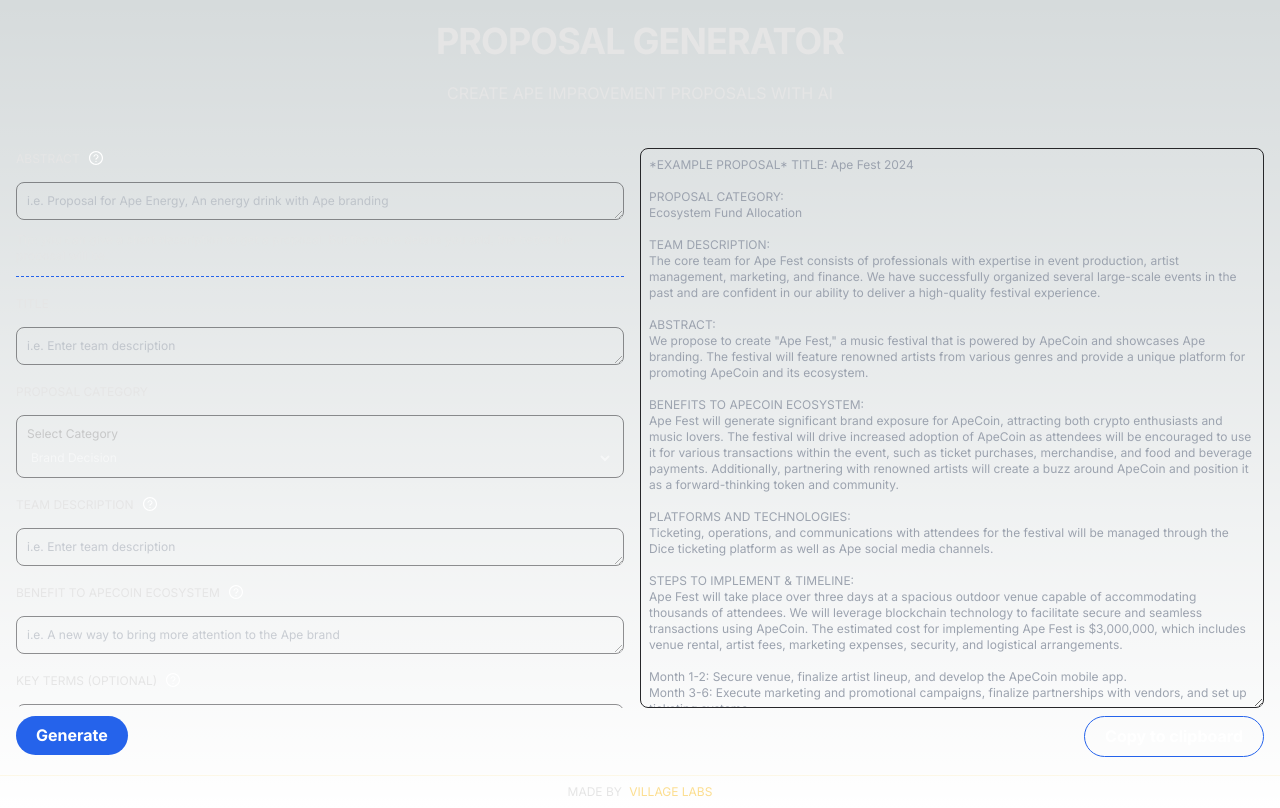
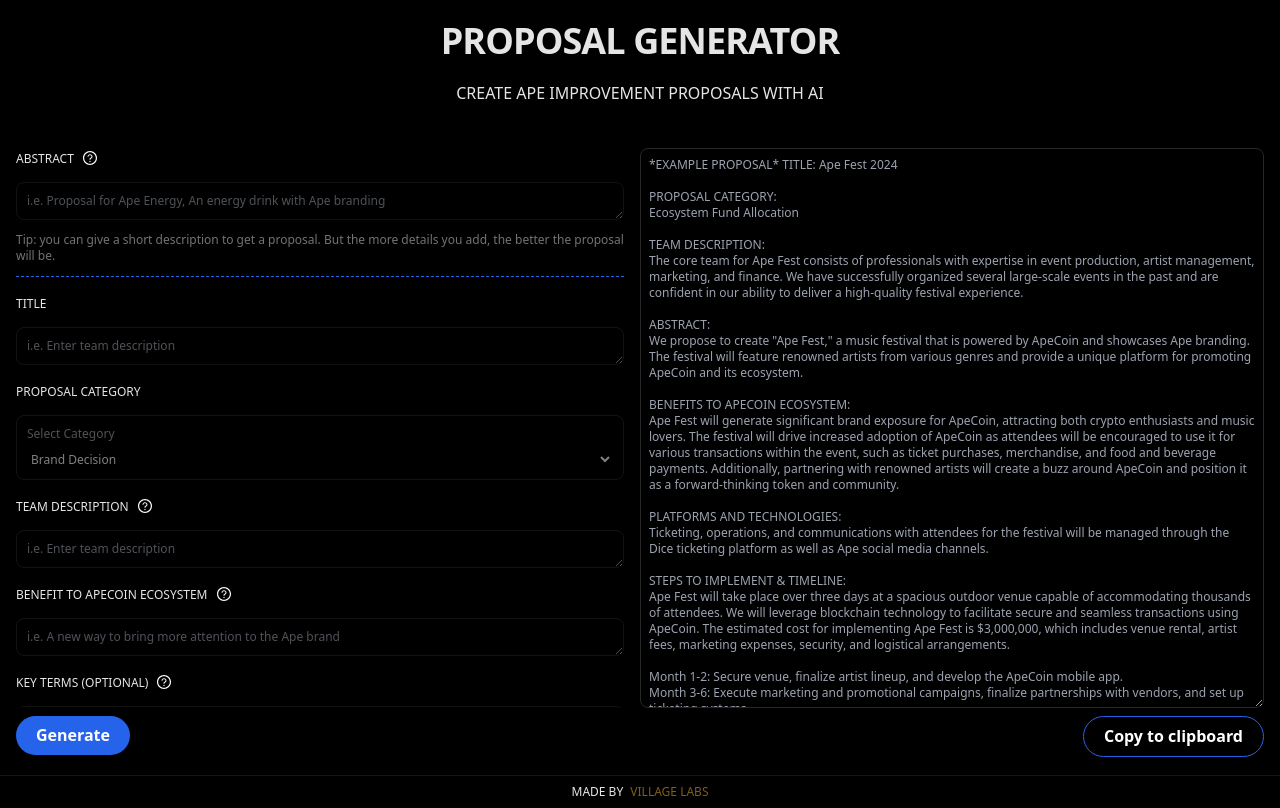
Before and after one commit to tchowd/proposal-generator, a Next.js app: page / in a window 1280 px wide. Built offline with nearby package versions, Linux system fonts and the light colour scheme.

Commit message:
fixing light mode issue

```diff
--- a/app/layout.tsx
+++ b/app/layout.tsx
@@ -15,8 +15,8 @@
   children: React.ReactNode
 }) {
   return (
-    <html lang="en" >
-      <body className={inter.className}>{children}</body>
+    <html lang="en" className="bg-black">
+      <body className="bg-black">{children}</body>
     </html>
   )
 }
--- a/app/page.tsx
+++ b/app/page.tsx
@@ -5,7 +5,7 @@
 
 export default function Home() {
   return (
-    <main className=" ">
+    <main className="bg-black">
       <Header />
         <ProposalPage />
       <Footer />
```
